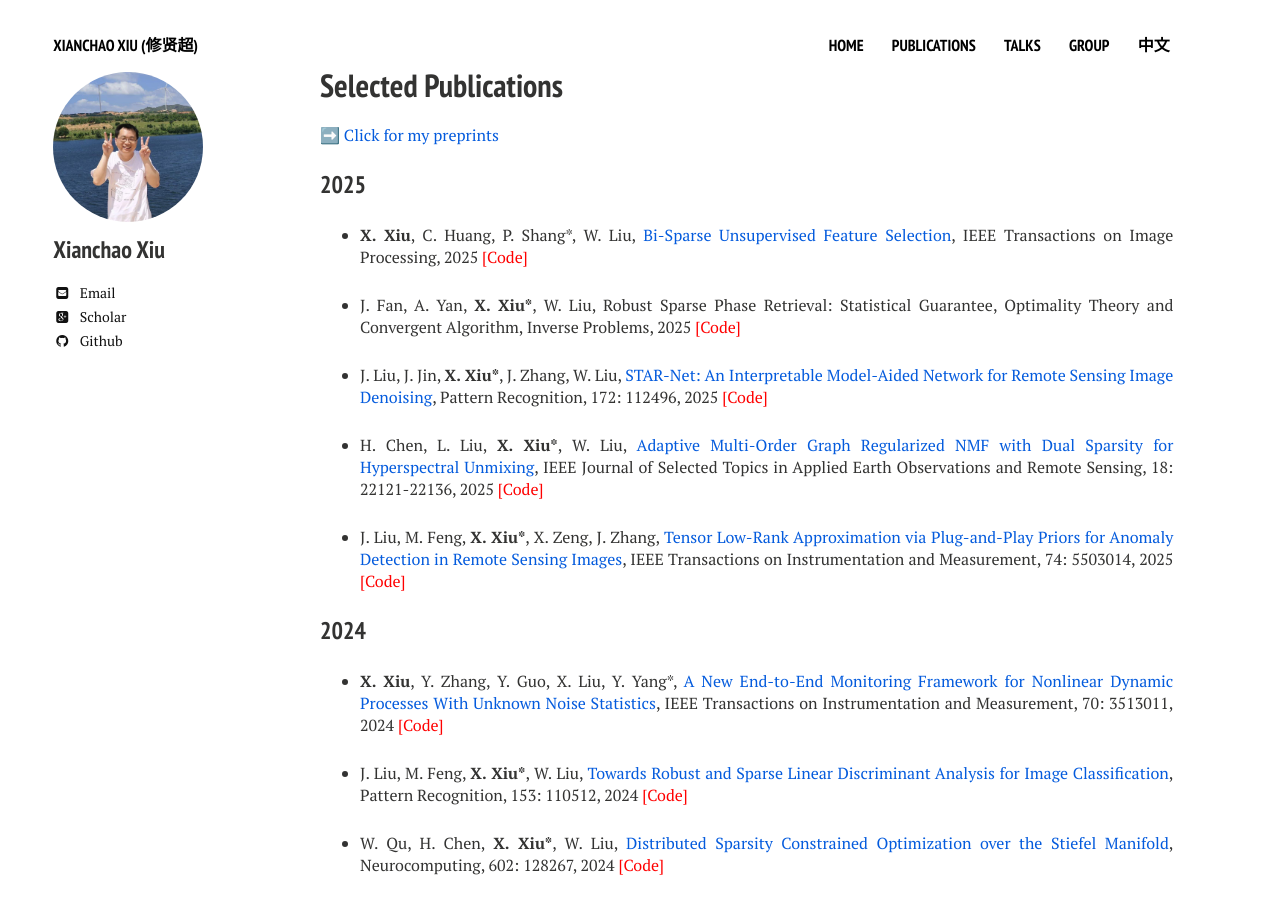
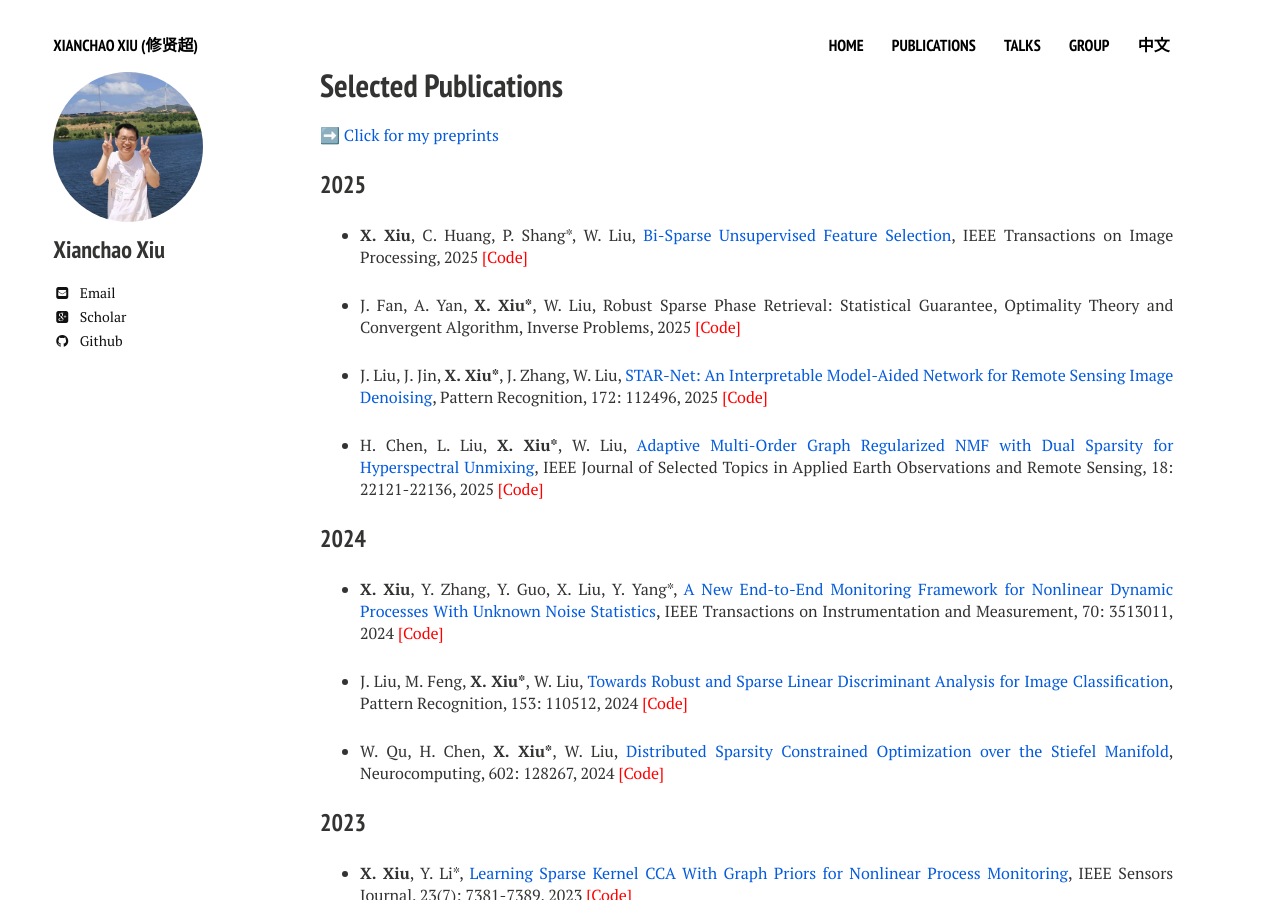
Before and after one commit to xianchaoxiu/xianchaoxiu.github.io, a Jekyll site: the page built from publications/index.md, in a window 1280 px wide and 900 px high. Built offline with Jekyll 4.4.1, drawn with Linux system fonts in a browser that asks for light colours; nearby versions of some CDN libraries.

Commit message:
Update index.md

```diff
--- a/publications/index.md
+++ b/publications/index.md
@@ -22,7 +22,6 @@ share: false
 
 * H. Chen, L. Liu, <b>X. Xiu*</b>, W. Liu, <a href="https://doi.org/10.1109/JSTARS.2025.3602505" class="textlink" target="_blank">Adaptive Multi-Order Graph Regularized NMF with Dual Sparsity for Hyperspectral Unmixing</a>, IEEE Journal of Selected Topics in Applied Earth Observations and Remote Sensing, 18: 22121-22136, 2025 <a href="https://github.com/xianchaoxiu/MOGNMF" class="textlink" target="_blank" style="color: red;">[Code]</a>
 
-* J. Liu, M. Feng, <b>X. Xiu*</b>, X. Zeng, J. Zhang, <a href="https://doi.org/10.1109/TIM.2025.3553235" class="textlink" target="_blank">Tensor Low-Rank Approximation via Plug-and-Play Priors for Anomaly Detection in Remote Sensing Images</a>, IEEE Transactions on Instrumentation and Measurement, 74: 5503014, 2025 <a href="https://github.com/xianchaoxiu/PnP-TLRA" class="textlink" target="_blank" style="color: red;">[Code]</a>
 
 
 ### 2024
```
